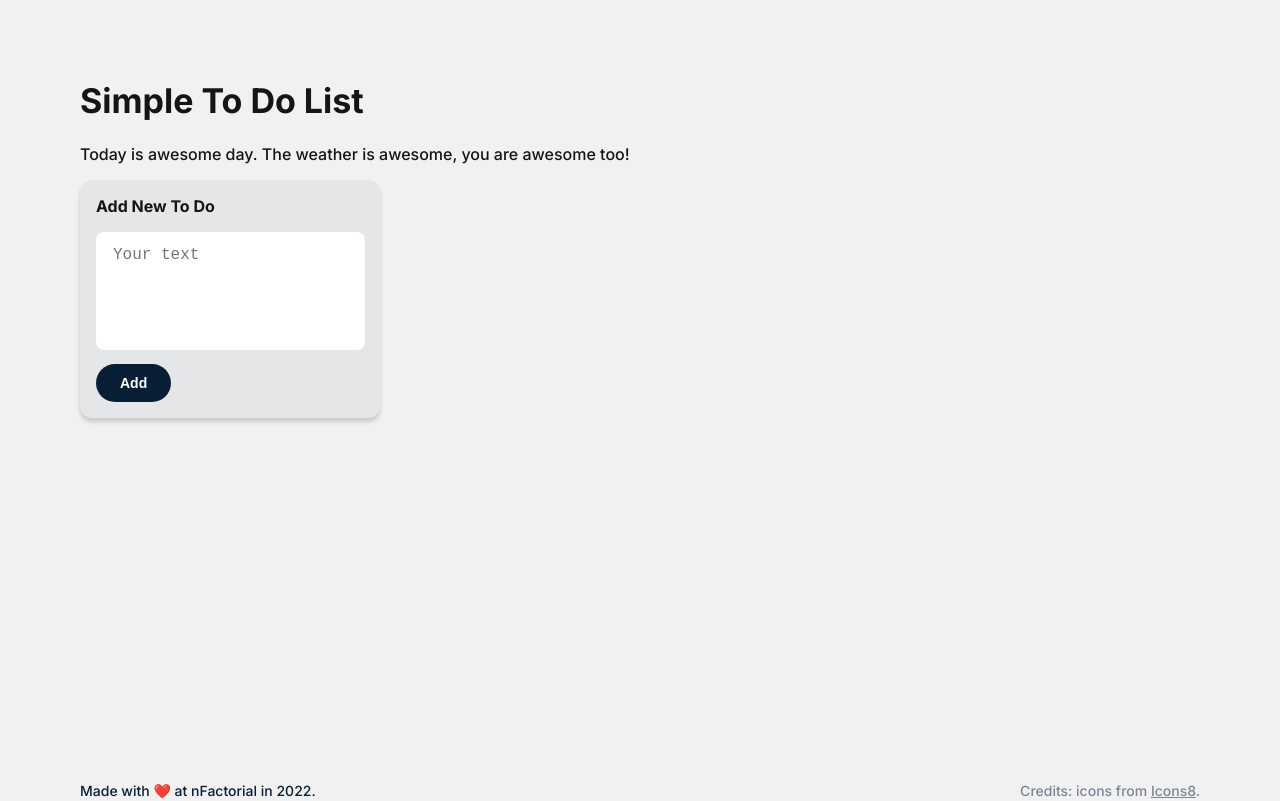
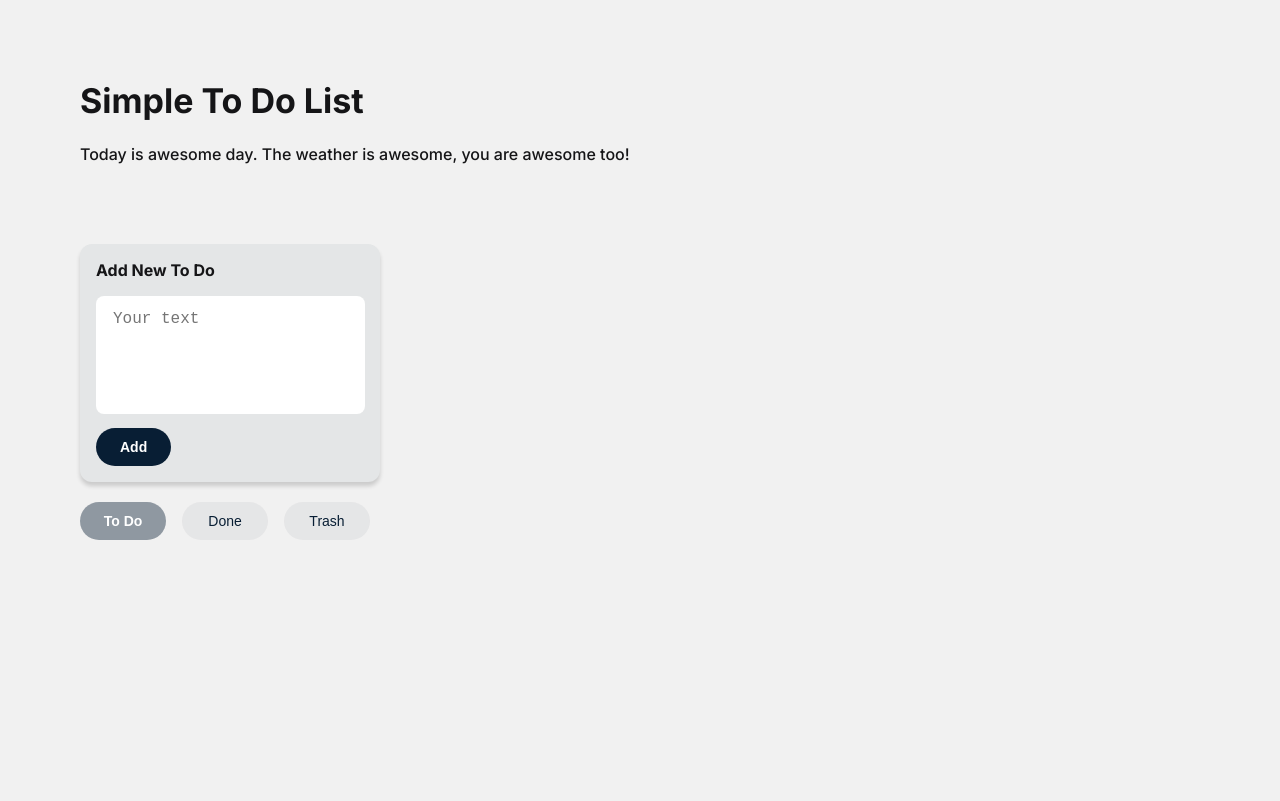
Before and after one commit to Aiknn/todo-list, a React (Create React App) app: page / in a window 1280 px wide. Shown: the top 801 px of the page. Built offline with nearby package versions, Linux system fonts and the light colour scheme.

Commit message:
add task switcher

```diff
--- a/src/App.css
+++ b/src/App.css
@@ -1,3 +1,6 @@
+.header {
+    margin-bottom: 80px;
+}
 h1{
     font-size: 34px;
     font-weight: 700;
@@ -39,6 +42,27 @@ textarea{
     border-radius: 100px;
     margin-top: 10px;
 }
+.switcher-btn{
+    width: 86px;
+    background-color: rgba(8, 30, 52, 0.05);
+    padding-top: 11px;
+    padding-bottom: 11px;
+    font-size: 14px;
+    font-weight: 500;
+    color: #081E34;
+    border: none;
+    border-radius: 100px;
+    margin-right: 16px;
+    margin-top: 20px;
+}
+.switcher-btn:hover, .active{
+    background-color: rgba(8, 30, 52, 0.42);
+    color: white;
+    font-weight: 700;
+}
+.todo-list {
+    list-style: none;
+}
 footer{
     margin-top: 350px;
     display: flex;
--- a/src/App.js
+++ b/src/App.js
@@ -1,17 +1,34 @@
 import './App.css';
-import React, {useState} from "react";
+import React, {useEffect, useState} from "react";
 import NewTodo from './components/NewTodo';
 import Footer from './components/Footer';
 import TodoList from './components/TodoList';
+import TodoSwitcher from './components/TodoSwitcher';
+import Header from './components/Header';
 
 function App() {
   const [newTask, setNewTask] = useState("");
   const [todos, setTodos] = useState([]);
+  const [filterStatus, setFilterStatus] = useState('uncompleted');
+  const [filteredTodos, setFilteredTodos] = useState([]);
+  useEffect(() => {
+    switch(filterStatus){
+      case 'uncompleted':
+        setFilteredTodos(todos.filter(todo => todo.status === 'uncompleted'));
+        break;
+      case 'completed':
+        setFilteredTodos(todos.filter(todo => todo.status === 'completed'));
+        break;
+      default:
+        setFilteredTodos(todos.filter(todo => todo.status === 'deleted'));
+        break;
+    }
+  }, [todos, filterStatus]);
   return (
     <div className="App container">
-        <h1>Simple To Do List</h1>
-        <p>Today is awesome day. The weather is awesome, you are awesome too!</p>
+        <Header />
         <NewTodo newTask={newTask} setNewTask={setNewTask} todos={todos} setTodos={setTodos}/>
+        <TodoSwitcher filterStatus={filterStatus} setFilterStatus={setFilterStatus}/>
         <TodoList todos={todos}/>
         <Footer />
     </div>
--- /dev/null
+++ b/src/components/Header.js
@@ -0,0 +1,12 @@
+import React from "react";
+
+const Header = () => {
+    return(
+        <div className="header">
+            <h1>Simple To Do List</h1>
+            <p>Today is awesome day. The weather is awesome, you are awesome too!</p>
+        </div>
+    )
+};
+
+export default Header;
--- a/src/components/NewTodo.js
+++ b/src/components/NewTodo.js
@@ -7,7 +7,7 @@ const NewTodo = (props) => {
     const submitTodoHandler = (e) => {
         e.preventDefault();
         props.setTodos([
-            ...props.todos, {text: props.newTask, id: Math.floor(Math.random() * Date.now()), }
+            ...props.todos, {text: props.newTask, status: 'uncompleted', id: Math.floor(Math.random() * Date.now()), }
         ]);
         props.setNewTask("");
     };
--- a/src/components/TodoList.js
+++ b/src/components/TodoList.js
@@ -3,7 +3,7 @@ import Todo from "./Todo";
 
 const TodoList = (props) => {
     return(
-        <ul>
+        <ul className="todo-list">
         {props.todos.map(todo => (
             <Todo text={todo.text} key={todo.id}/>
         ))}
--- /dev/null
+++ b/src/components/TodoSwitcher.js
@@ -0,0 +1,25 @@
+import React from "react";
+
+const TodoSwitcher = (props) => {
+    return (
+        <div>
+            <button
+                onClick={() => props.setFilterStatus('uncompleted')}
+                className={`switcher-btn ${props.filterStatus === 'uncompleted' ? "active" : ""}`}>
+                To Do
+            </button>
+            <button
+                onClick={() => props.setFilterStatus('completed')}
+                className={`switcher-btn ${props.filterStatus === 'completed' ? "active" : ""}`}>
+                Done
+            </button>
+            <button
+                onClick={() => props.setFilterStatus('deleted')}
+                className={`switcher-btn ${props.filterStatus === 'deleted' ? "active" : ""}`}>
+                Trash
+            </button>
+        </div>
+    )
+};
+
+export default TodoSwitcher;
```
